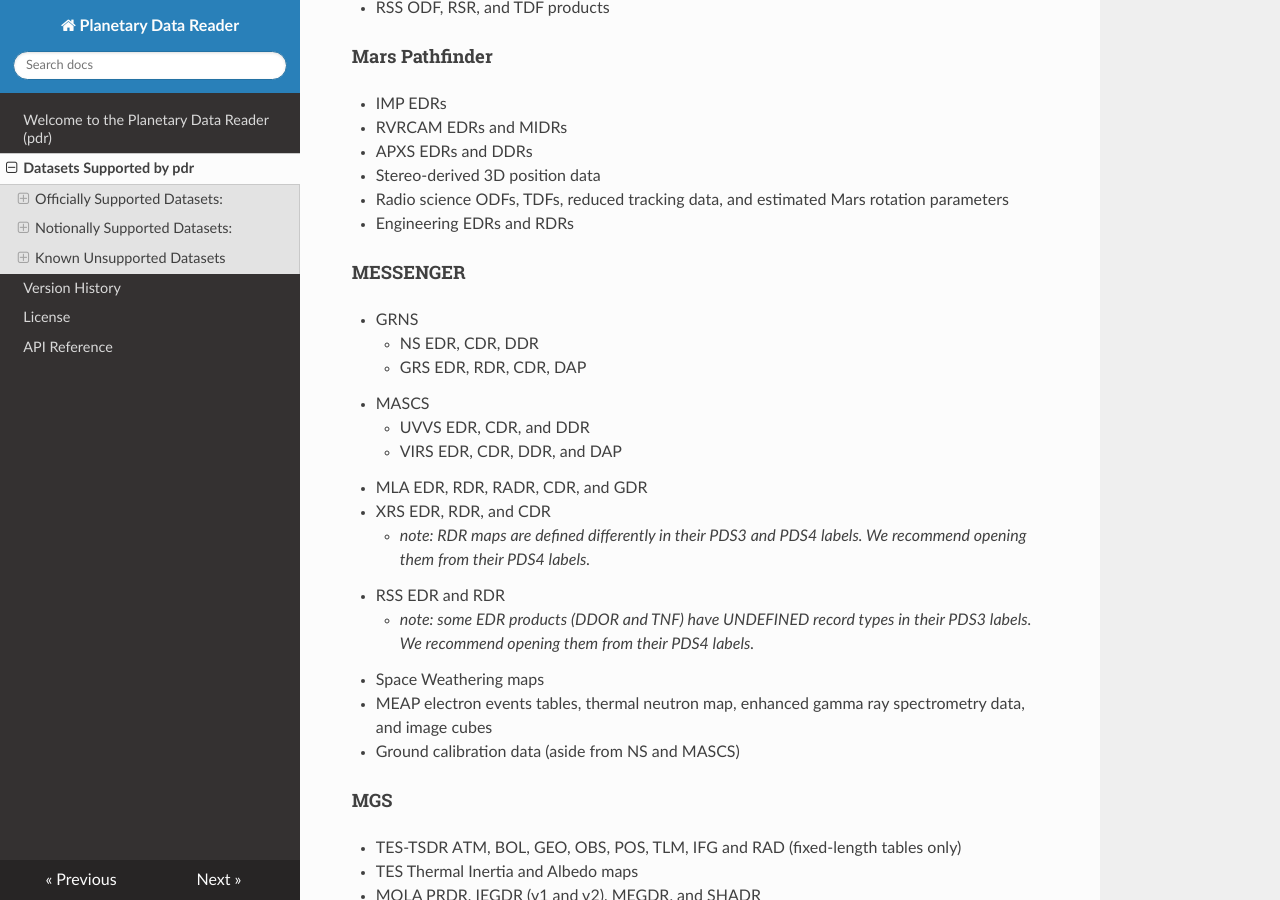
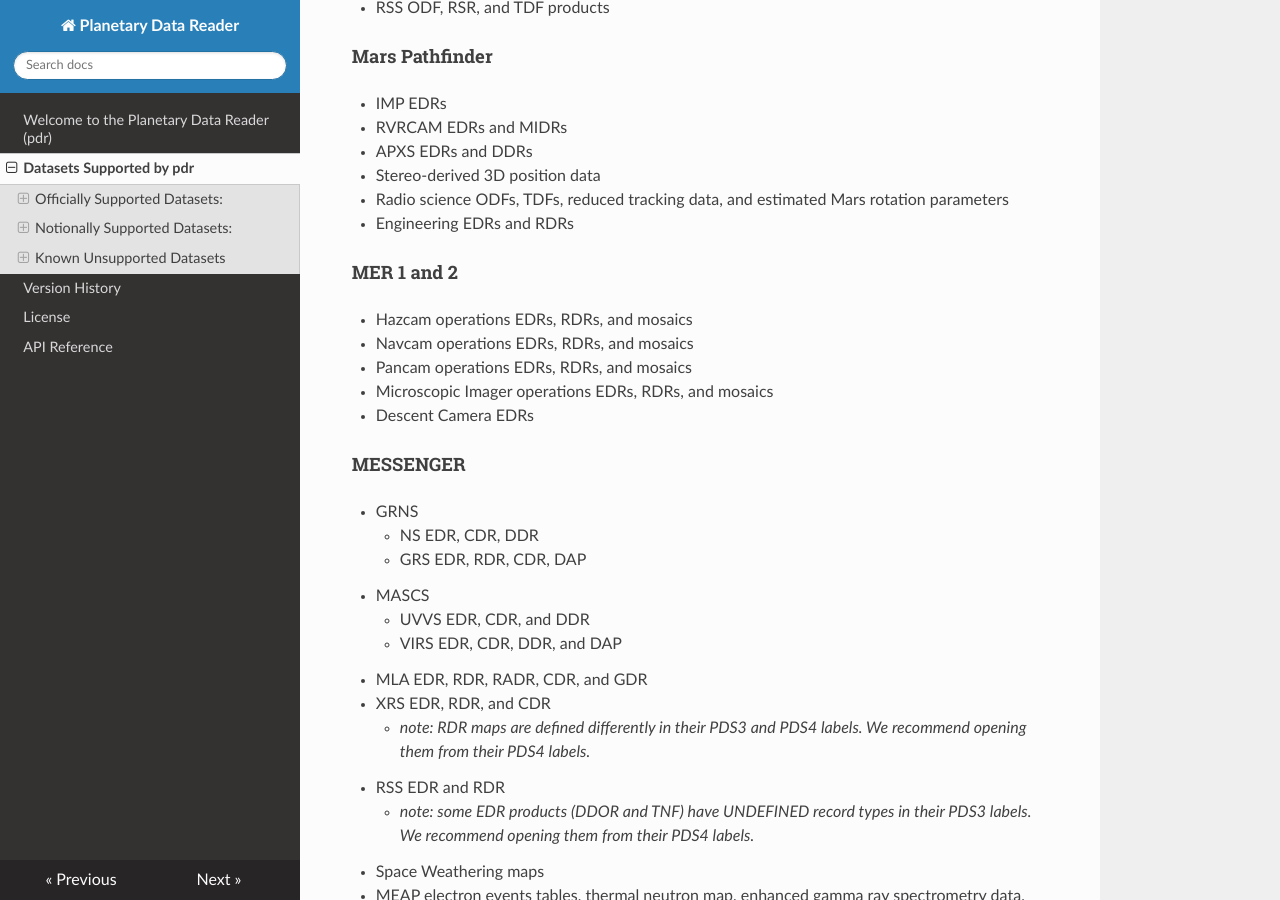
Before and after one commit to MillionConcepts/pdr, an MkDocs documentation site: the page built from docs/supported_datasets.md, in a window 1280 px wide and 900 px high, scrolled down 6226 px. Built offline with MkDocs 1.6.1, drawn with Linux system fonts in a browser that asks for light colours; nearby versions of some CDN libraries; some of the changed text lies outside the part shown.

Commit message:
add MER to supported_datasets.md

```diff
--- a/docs/supported_datasets.md
+++ b/docs/supported_datasets.md
@@ -221,6 +221,12 @@
   - Stereo-derived 3D position data
   - Radio science ODFs, TDFs, reduced tracking data, and estimated Mars rotation parameters
   - Engineering EDRs and RDRs
+#### MER 1 and 2
+  - Hazcam operations EDRs, RDRs, and mosaics
+  - Navcam operations EDRs, RDRs, and mosaics
+  - Pancam operations EDRs, RDRs, and mosaics
+  - Microscopic Imager operations EDRs, RDRs, and mosaics
+  - Descent Camera EDRs
 #### MESSENGER
   - GRNS
     - NS EDR, CDR, DDR
@@ -389,6 +395,11 @@
   - NAC DTM without labels (under EXTRAS folder at LROC mission node)
   - WAC derived tif files without labels (under EXTRAS folder at LROC
   mission node)
+#### MER 1 and 2
+  - Many MER products have been converted to PDS4, including:
+    - APXS, Mössbauer and Mini-TES products
+    - Navcam and Pancam science images
+    - Pancam color mosaics
 #### MRO
   - HiRISE RDRs and DTMs (the .jp2 products)
 #### MSL
@@ -457,6 +468,8 @@
       v1 is, per data providers, unsuitable for science due to cosmetic
       processing)
   - RSS products not listed above as supported (support not planned)
+#### MER 1 and 2
+  - Terrain MESH and WEDGE products (support not planned)
 #### MESSENGER
   - Ground calibration data for MASCS and NS (support not planned)
 #### MGS
```
